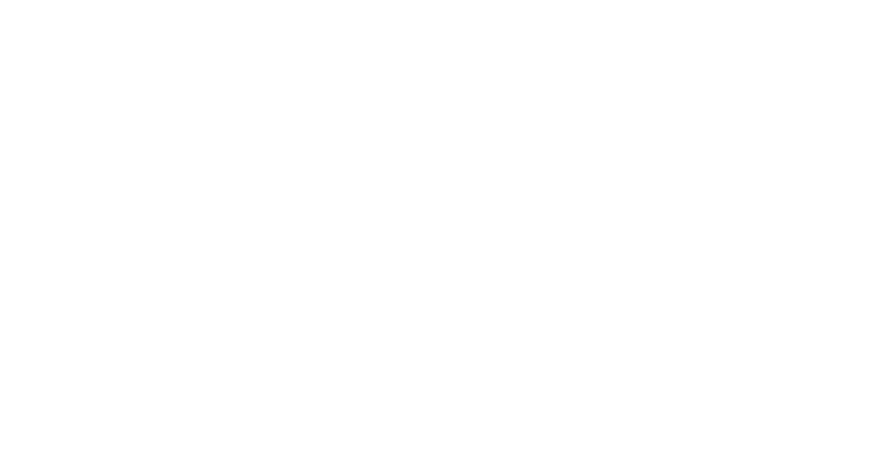
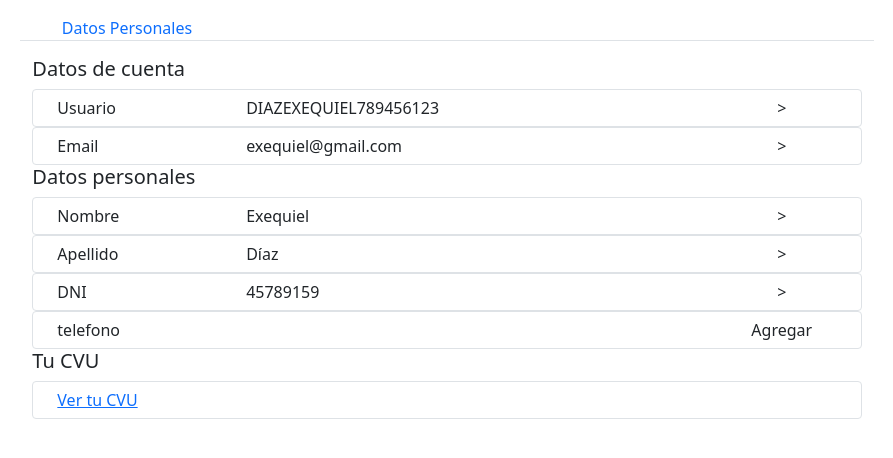
Before and after one commit to classroomMisiones/Proyecto-FS-Misiones-Grupo-1, an Angular app: page / in a window 1280 px wide. Shown: the top 458 px of the page, without its empty margins (193-1086 px from the left). Built offline with nearby package versions, Linux system fonts and the light colour scheme.

Commit message:
Primer prototipo perfil de usuario

```diff
--- a/src/app/CriptoMoneda/vender-cripto-moneda/vender-cripto-moneda.component.html
+++ b/src/app/CriptoMoneda/vender-cripto-moneda/vender-cripto-moneda.component.html
@@ -1,6 +1,6 @@
 <section class="col-8 container overflow-hidden" style="min-width: 425px;">
 
-    <div class="col-12  col-lg-6 col-xl-6 mb-3 mt-3">
+    <div class="col-12 col-lg-6 col-xl-6 mb-3 mt-3">
         <div class="text-center">
             <h3>Comercializar CriptoMoneda</h3>
         </div>
--- a/src/app/app.component.html
+++ b/src/app/app.component.html
@@ -4,5 +4,6 @@
 <!-- Modulos Registro Usuario y modulo Login -->
 <!--<app-registration-form></app-registration-form>-->
 <!-- <app-login></app-login> -->
+<app-perfil-usuario></app-perfil-usuario>
 <!-- <app-vender-cripto-moneda></app-vender-cripto-moneda> -->
 <!--<app-modulo-pesos></app-modulo-pesos>-->
--- a/src/app/app.module.ts
+++ b/src/app/app.module.ts
@@ -7,6 +7,7 @@
 
 import { VenderCriptoMonedaComponent } from './CriptoMoneda/vender-cripto-moneda/vender-cripto-moneda.component';
 import { ModuloPesosComponent } from './Inicio/modulo-pesos/modulo-pesos.component';
+import { PerfilUsuarioComponent } from './usuario/perfil-usuario/perfil-usuario.component';
 
 
 @NgModule({
@@ -15,7 +16,8 @@
     RegistrationFormComponent,
     LoginComponent,
     VenderCriptoMonedaComponent,
-    ModuloPesosComponent
+    ModuloPesosComponent,
+    PerfilUsuarioComponent
   ],
   imports: [
     BrowserModule
--- /dev/null
+++ b/src/app/usuario/perfil-usuario/perfil-usuario.component.html
@@ -0,0 +1,77 @@
+<section class="container  col-8 col-sm-8   mt-3 "  style="min-width: 425px;">
+    <div class="row ">
+        <div class="border-bottom mb-3" >
+            <ul class=" row list-unstyled mb-0 text-center">
+                <li class="col-5 col-sm-5 col-md-4 col-lg-3"><a href="#" class="text-decoration-none">Datos Personales</a></li>
+
+            </ul>
+        </div >
+        <h5>Datos de cuenta</h5>
+        <div >
+            <div class="border row row-cols-2 justify-content-between d-flex form-control m-0" >
+                <div class="row row-cols-2 col-md-6">
+                    <div class="col text-leftr">Usuario</div>
+                    <div class="col-12 col-md-4 text-leftr">DIAZEXEQUIEL789456123</div>
+                </div>
+                <div class="col-3 col-md-2 text-center">
+                    <div class="">></div>
+                </div>
+            </div>
+            <div class="border row row-cols-2 form-control d-flex justify-content-between m-0" >
+                <div class="row row-cols-2 col-md-6">
+                    <div class="col text-leftr">Email</div>
+                    <div class="col-12 col-md-4 text-leftr">exequiel@gmail.com</div>
+                </div>
+                <div class="col-3 col-md-2 text-center">
+                    <div class="">></div>
+                </div>
+            </div>
+        </div>
+        <h5>Datos personales</h5>
+        <div >
+            <div class="border row row-cols-2 form-control d-flex justify-content-between m-0" >
+                <div class="row row-cols-2 col-md-6">
+                    <div class="col text-leftr">Nombre</div>
+                    <div class="col-12 col-md-4 text-leftr">Exequiel</div>
+                </div>
+                <div class="col-3 col-md-2 text-center">
+                    <div class="">></div>
+                </div>
+            </div>
+            <div class="border row row-cols-2 form-control d-flex justify-content-between m-0" >
+                <div class="row row-cols-2 col-md-6">
+                    <div class="col text-leftr">Apellido</div>
+                    <div class="col-12 col-md-4 text-leftr">Díaz</div>
+                </div>
+                <div class="col-3 col-md-2 text-center">
+                    <div class="">></div>
+                </div>
+            </div>
+            <div class="border row row-cols-2 form-control d-flex justify-content-between m-0" >
+                <div class="row row-cols-2 col-md-6">
+                    <div class="col text-leftr">DNI</div>
+                    <div class="col-12 col-md-4 text-leftr">45789159</div>
+                </div>
+                <div class="col-3 col-md-2 text-center">
+                    <div class="">></div>
+                </div>
+            </div>
+            <div class="border row row-cols-2 form-control d-flex justify-content-between m-0" >
+                <div class="row row-cols-2 col-md-6">
+                    <div class="col text-leftr">telefono</div>
+                    <div class="col-12 col-md-4 text-leftr"></div>
+                </div>
+                <div class="col-3 col-md-2 text-center">
+                    <div class="">Agregar</div>
+                </div>
+            </div>
+        </div>
+        <h5>Tu CVU</h5>
+        <div class="col">
+            <div class="border row form-control d-flex m-0" >
+                <div class="col text-left"><a href="#">Ver tu CVU</a></div>
+                <div class="col-1"></div>
+            </div>
+        </div>
+    </div>
+</section>
--- /dev/null
+++ b/src/app/usuario/perfil-usuario/perfil-usuario.component.ts
@@ -0,0 +1,15 @@
+import { Component, OnInit } from '@angular/core';
+
+@Component({
+  selector: 'app-perfil-usuario',
+  templateUrl: './perfil-usuario.component.html',
+  styleUrls: ['./perfil-usuario.component.css']
+})
+export class PerfilUsuarioComponent implements OnInit {
+
+  constructor() { }
+
+  ngOnInit(): void {
+  }
+
+}
```
Also changed, not shown: src/app/usuario/perfil-usuario/perfil-usuario.component.css (added), 1 other file (tests, documents, lock files or other folders).
